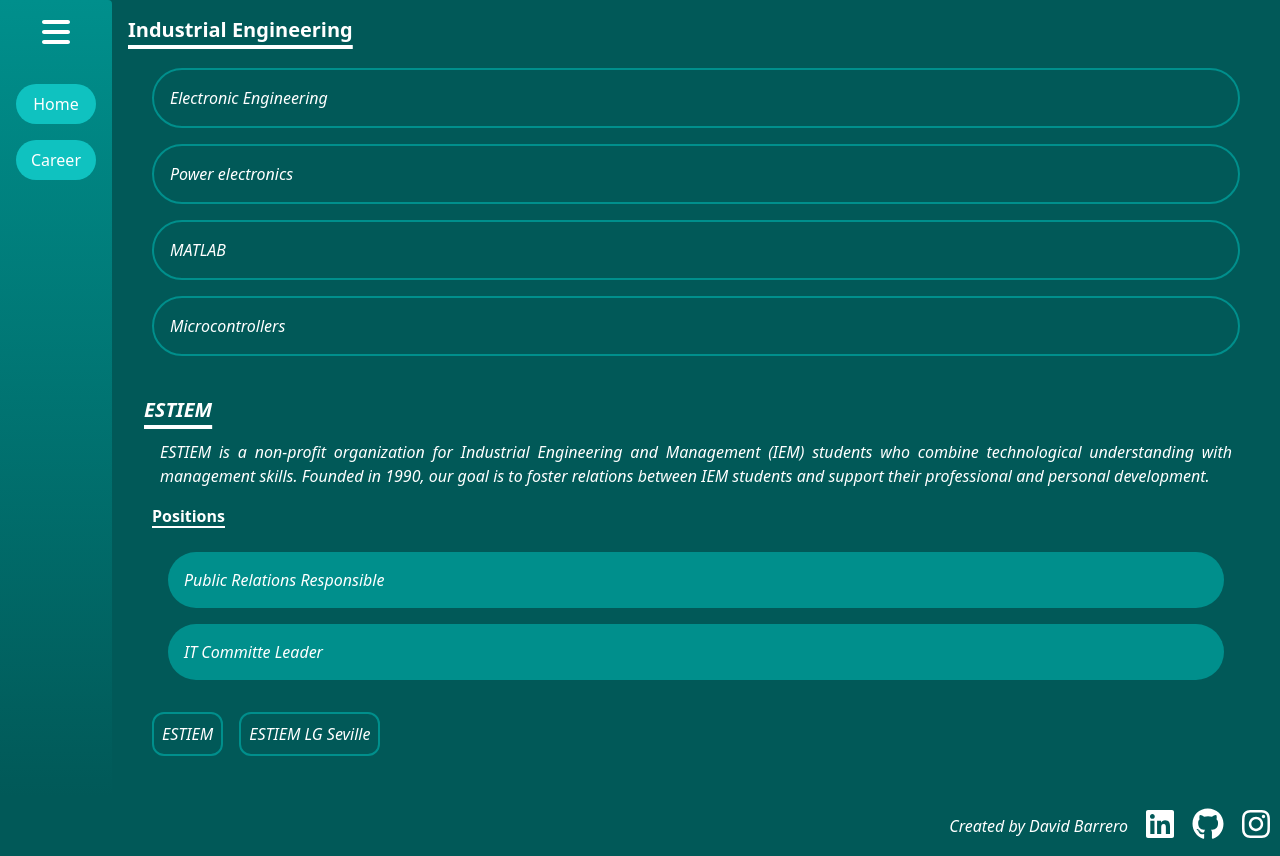
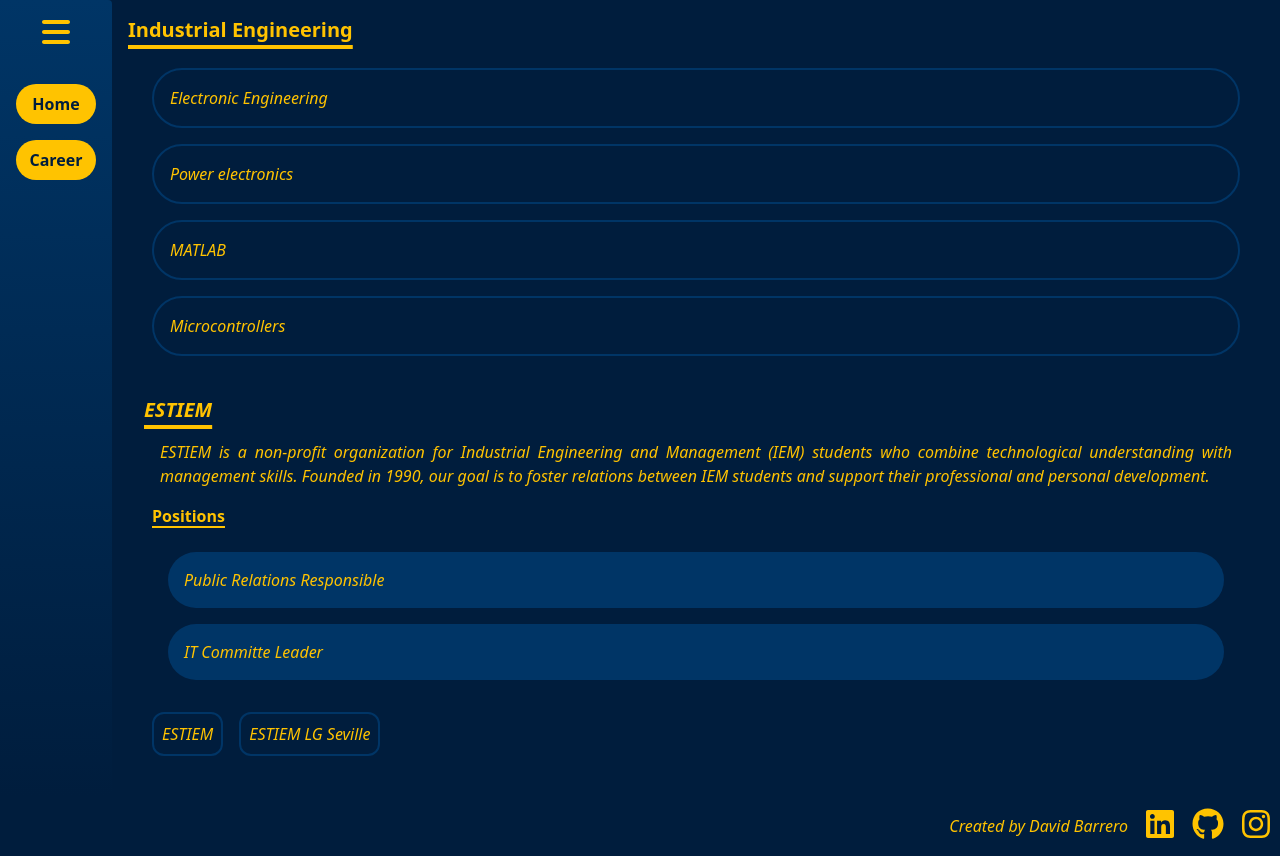
Before and after one commit to David-ByHunter/dbf_career, a Vue app: page /career in a window 1280 px wide. Both pictures are taken after a click on the button 32 px from the left and 34 px from the top of the page. Built offline with nearby package versions, Linux system fonts and the light colour scheme.

Commit message:
Update theme

```diff
--- a/index.html
+++ b/index.html
@@ -1,5 +1,5 @@
 <!DOCTYPE html>
-<html lang="en" class="bg-primary text-white">
+<html lang="en" class="bg-primary text-accent">
   <head>
     <meta charset="UTF-8">
     <meta name="viewport" content="width=device-width, initial-scale=1.0">
--- a/src/App.vue
+++ b/src/App.vue
@@ -13,9 +13,9 @@
 
 <style>
 :root {
-  --color-primary: #015958;
-  --color-secondary: #008F8C;
-  --color-accent: #0FC2C0;
+  --color-primary: #001d3d;
+  --color-secondary: #003566;
+  --color-accent: #ffc300;
 }
 body{
   height: 100vh;
--- a/src/views/MenuView.vue
+++ b/src/views/MenuView.vue
@@ -18,7 +18,7 @@
                 <li v-for="(item, i) in Menu"
                     :key="i"
                 >
-                    <button @click="$router.push({name: item})" class="min-w-20 rounded-full bg-accent hover:opacity-60 m-2 p-2">
+                    <button @click="$router.push({name: item})" class="min-w-20 rounded-full bg-accent font-bold text-primary hover:opacity-60 m-2 p-2">
                             {{ item }}
                     </button>
                 </li>
```
